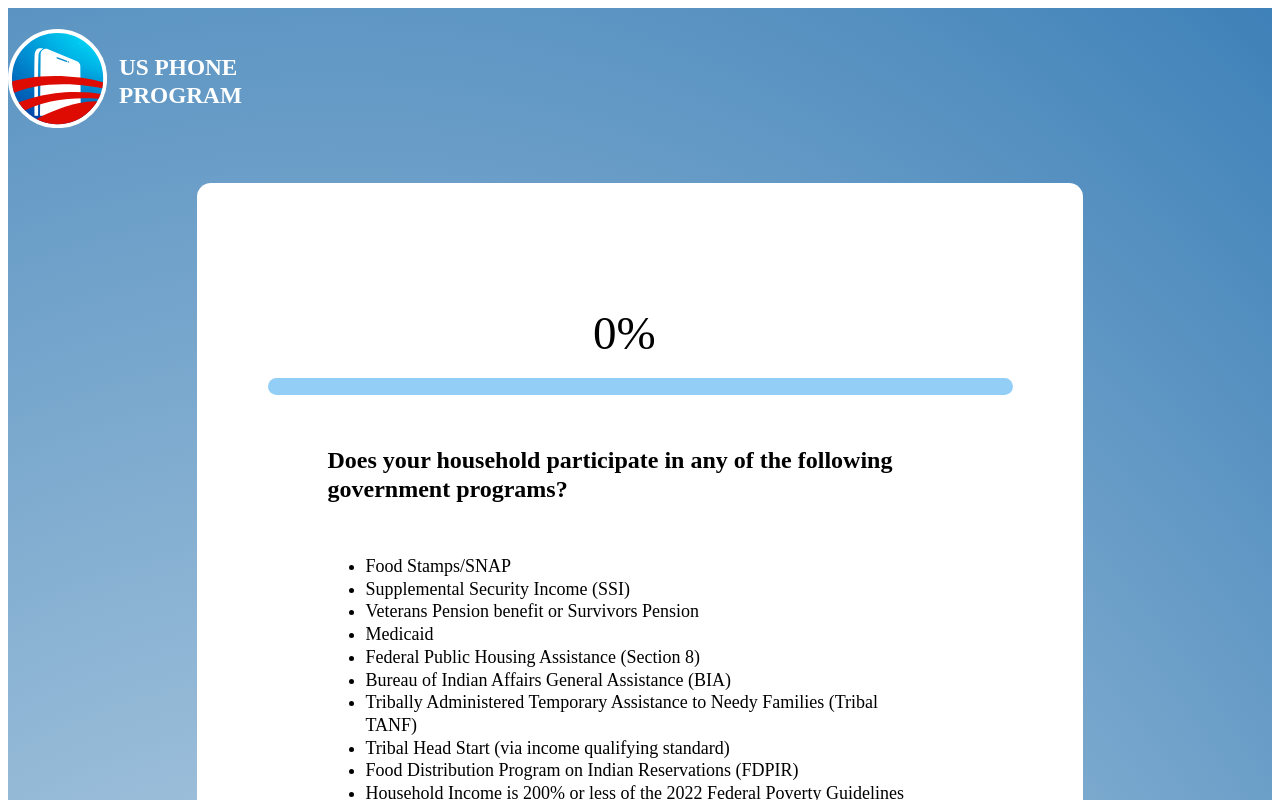
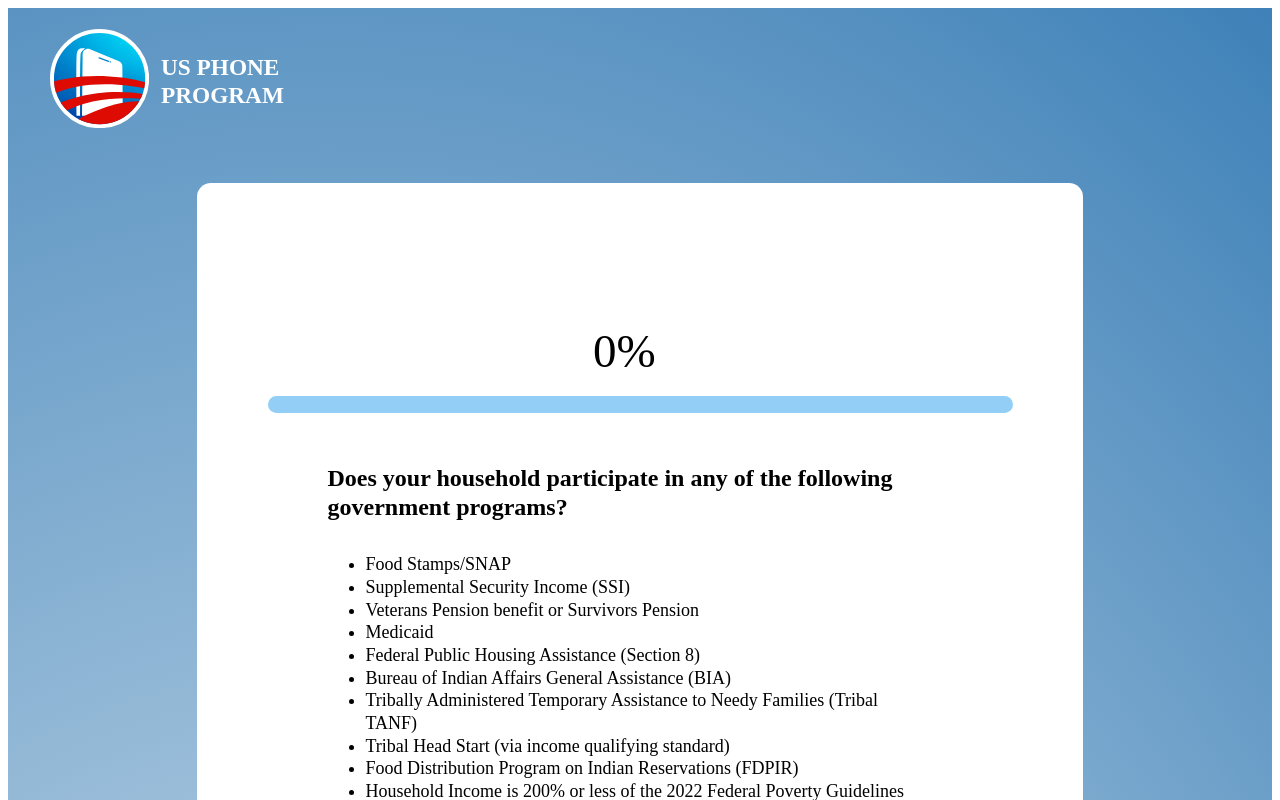
Before and after one commit to vadimhloba/vue-practice, a Nuxt app: page /phoneQuiz in a window 1280 px wide. Shown: the top 800 px of the page. Built offline with nearby package versions, Linux system fonts and the light colour scheme.

Commit message:
finished fixing styles

```diff
--- a/pages/index.vue
+++ b/pages/index.vue
@@ -497,7 +497,6 @@ p, ul, li, h1, h2, h3, b {
 				p {
 					font-size: 18px;
 					line-height: 22px;
-					padding: 0 30px;
 				}
 			}
 			@media (min-width: 992px) {
@@ -518,11 +517,11 @@ p, ul, li, h1, h2, h3, b {
 			width: 100%;
 			.phone-pic {
 				display: block;
-				margin-top: 20px;
+				margin: 20px auto 0;
 			}
 			@media (min-width: 992px) {
 				.phone-pic {
-					margin-top: 0;
+					margin: 0;
 					position: absolute;
 					top: 0;
 					left: 0;
--- a/pages/mg.vue
+++ /dev/null
@@ -1,109 +0,0 @@
-<template>
-  <div>
-
-    <div class="progress">
-      <b>{{step * (100 / quiz.length)}}%</b>
-      <span :style="`width: ${step * (100 / quiz.length)}%;`"></span>
-    </div>
-
-    <div v-if="quiz.length === step" class="thanks">
-      <h1>Thank you, we will contact you shortly</h1>
-      <p v-for="item in quiz">
-        {{ item.question }} - <b>{{ item.answer }}</b>
-      </p>
-      <button @click="reset" >reset quiz</button>
-    </div>
-
-    <div v-else class="quiz">
-      <h1 v-html="quiz[step].question"></h1>
-      <div>
-        <button
-          v-for="(item, index) in quiz[step].options"
-          @click="answer(item)"
-          :key="item +'__'+ index">
-          {{ item }}
-        </button>
-      </div>
-    </div>
-  </div>
-</template>
-
-<script>
-export default{
-  data(){
-    return{
-      step: 0,
-      quiz: [
-        {
-          question: 'Does your household participate in any of the following government programs?',
-          options: ['Yes', 'No'],
-          answer: null
-        },
-        {
-          question: 'Does your household currently have a Lifeline program phone?',
-          options: ['Not sure', 'Yes', 'No'],
-          answer: null
-        },
-        {
-          question: 'Once you are qualified for the program, would you like a new phone for free?',
-          options: ['I want a free phone', 'I want to keep my smartphone (Receive a free Sim Card)', 'No'],
-          answer: null
-        },
-        {
-          question: `Does your current address match what the US Government has on file for your benefits? <br><br>(If you're not sure what address you have on file, you can call (800) 234-9473 to confirm)`,
-          options: ['Not sure', 'Yes', 'No'],
-          answer: null
-        }
-      ]
-    }
-  },
-  methods: {
-    answer(a){
-      this.quiz[this.step].answer = a
-      this.step = this.step + 1
-      localStorage.step = this.step
-      localStorage.quiz = JSON.stringify(this.quiz)
-    },
-    reset(){
-      this.step = 0
-      this.quiz.forEach(item => item.answers = null)
-    }
-  },
-  mounted(){
-    /*
-    if(localStorage.quiz) this.quiz = ??????
-    if(localStorage.step) this.step = ??????
-    */
-  }
-}
-</script>
-
-<style lang="scss" scoped>
-.progress{
-  height: 17.2px;
-  background: #93CEF6;
-  border-radius: 12.9323px;
-  width: 100%;
-  position: relative;
-  margin-top: 100px;
-  span{
-    position: absolute;
-    height: 26.28px;
-    left: 0;
-    top: 50%;
-    transform: translateY(-50%);
-    background: #005DC4;
-    border-radius: 12.9323px;
-    transition: width .3s ease;
-  }
-  b{
-    font-weight: 500;
-    font-size: 47.027px;
-    line-height: 57px;
-    color: #000000;
-    position: absolute;
-    left: 50%; top: -100%;
-    transform: translate(-100%, -100%);
-  }
-}
-</style>
--- a/pages/phoneQuiz.vue
+++ b/pages/phoneQuiz.vue
@@ -148,6 +148,39 @@ export default {
 }
 </script>
 
+<style scoped>
+	.container {
+	  max-width: 100%;
+	  margin-right: auto;
+	  margin-left: auto;
+	  padding: 0 15px;
+	}
+	@media (min-width: 576px) {
+	  .container {
+	    width: 540px;
+	  }
+	}
+	@media(min-width:768px) {
+	  .container {
+	    width: 760px;
+	  }
+	}
+	@media(min-width:992px) {
+	  .container {
+	    width: 990px;
+	  }
+	}
+	@media(min-width:1200px) {
+	  .container {
+	    width: 1180px;
+	  }
+	}
+	p, ul, li, h1, h2, h3, h4, h5 b {
+		margin: 0;
+		max-width: 100%;
+	}
+</style>
+
 <style lang="scss" scoped>
 /* page-phoneQuiz START */
 .page-phoneQuiz {
@@ -165,18 +198,31 @@ export default {
 	  padding: 21px 0 51px;
 		.container {
 	  	display: flex;
-	  	justify-content: flex-start;
+	  	justify-content: center;
 	  	align-items: center;
+		}
+		@media (min-width: 992px) {
+			.container {
+	  		justify-content: flex-start;
+			}
 		}
 		.logo-desc {
 	  	font-weight: 800;
-	  	font-size: 23.295px;
-	  	line-height: 28px;
+	  	font-size: 12.2325px;
+	  	line-height: 15px;
 	  	text-transform: uppercase;
 	  	color: #FFFFFF;
 	  	width: 100%;
 	  	max-width: 130px;
-	  	margin-left: 12px;
+	  	margin-left: 6px;
+		}
+		@media (min-width: 768px) {
+			.logo-desc {
+	  		font-size: 23.295px;
+		  	line-height: 28px;
+				margin-left: 12px;
+				max-width: 130px;
+			}
 		}
 	}
 	/* header END */
@@ -187,8 +233,14 @@ export default {
 		.container {
 	  	justify-content: center;
 	  	display: block;
-			padding-top: 200px;
-	  	padding-bottom: 265px;
+			padding-top: 180px;
+	  	padding-bottom: 200px;
+		}
+		@media (min-width: 768px) {
+			.container {
+				padding-top: 200px;
+	  		padding-bottom: 265px;
+			}
 		}
 		.dowloadPre {
 	  	position: relative;
@@ -200,14 +252,29 @@ export default {
 		h3 {
 	  	position: absolute;
 	  	font-weight: 700;
-	  	font-size: 55px;
-	  	line-height: 67px;
+	  	font-size: 40px;
+	  	line-height: 46px;
 	  	color: #FFFFFF;
 			top: 10%;
 			left: 50%;
 			transform: translate(-50%, -10%);
 			max-width: 651px;
-			white-space: nowrap;
+			width: 100%;
+			white-space: wrap;
+			text-align: center;
+		}
+		@media (min-width: 576px) {
+			h3 {
+				font-size: 48px;
+	  		line-height: 61px;
+			}
+		}
+		@media (min-width: 768px) {
+			h3 {
+				font-size: 55px;
+	  		line-height: 67px;
+				white-space: nowrap;
+			}
 		}
 		.counter {
 	  	position: absolute;
@@ -241,7 +308,7 @@ export default {
 	  	position: relative;
 	  	max-width: 745px;
 	  	width: 100%;
-	  	height: 903px;
+	  	height: 1100px;
 	  	margin: 0 auto;
 	  	background: #FFFFFF;
 	  	border-radius: 14px;
@@ -249,12 +316,42 @@ export default {
 	  	color: #000000;
 	  	z-index: 1;
 		}
+		@media (min-width: 576px) {
+			.wrap {
+	  		height: 1040px;
+			}
+		}
+		@media (min-width: 768px) {
+			.wrap {
+	  		height: 953px;
+			}
+		}
+		@media (min-width: 992px) {
+			.wrap {
+	  		height: 903px;
+			}
+		}
 		.wrapper {
 	  	position: absolute;
 	  	z-index: 2;
 	  	height: auto;
-	  	max-width: 745px;
+	  	max-width: 380px;
 	  	width: 100%;
+		}
+		@media (min-width: 576px) {
+			.wrapper {
+	  		max-width: 460px;
+			}
+		}
+		@media (min-width: 768px) {
+			.wrapper {
+	  		max-width: 625px;
+			}
+		}
+		@media (min-width: 992px) {
+			.wrapper {
+	  		max-width: 745px;
+			}
 		}
 		h1 {
 	  	display: block;
@@ -286,7 +383,12 @@ export default {
 			}
 		}
 		.text-main {
-	  	padding: 0 61px 0 60px;
+	  	padding: 0 30px;
+		}
+		@media (min-width: 768px) {
+			.text-main {
+	  		padding: 0 61px 0 60px;
+			}
 		}
 		h2 {
 	  	font-weight: 800;
@@ -316,11 +418,26 @@ export default {
 	  	color: #BFBFBF;
 	  	border: 1px solid #BFBFBF;
 	  	border-radius: 15px;
-	  	max-width: 670px;
 	  	width: 100%;
+			max-width: 340px;
 	  	transition: .7s;
 			:focus {
 	  		border: 1px solid #555;
+			}
+		}
+		@media (min-width: 576px) {
+			input[type=text] {
+	  		max-width: 420px;
+			}
+		}
+		@media (min-width: 768px) {
+			input[type=text] {
+	  		max-width: 590px;
+			}
+		}
+		@media (min-width: 992px) {
+			input[type=text] {
+	  		max-width: 670px;
 			}
 		}
 		input[type=submit] {
```
